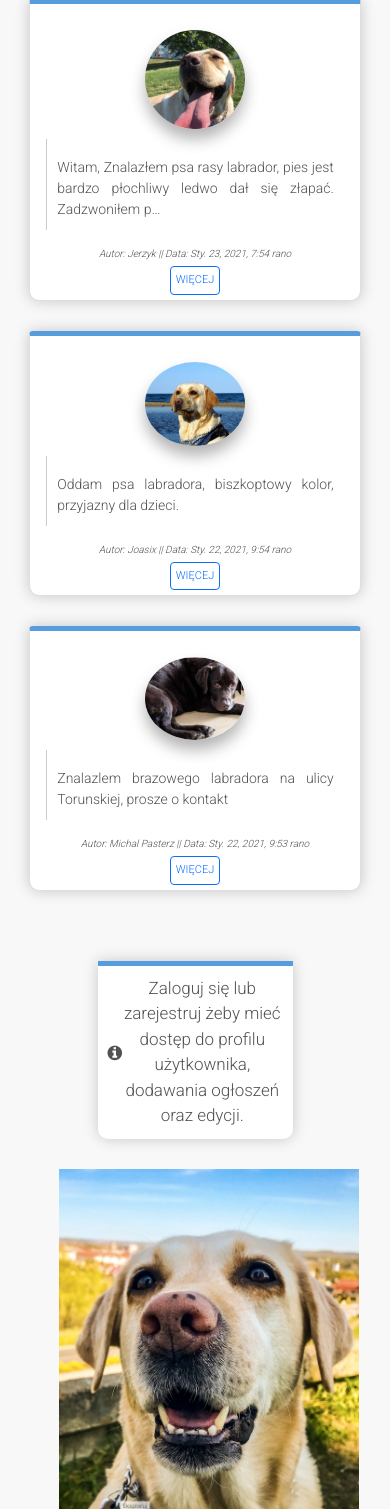
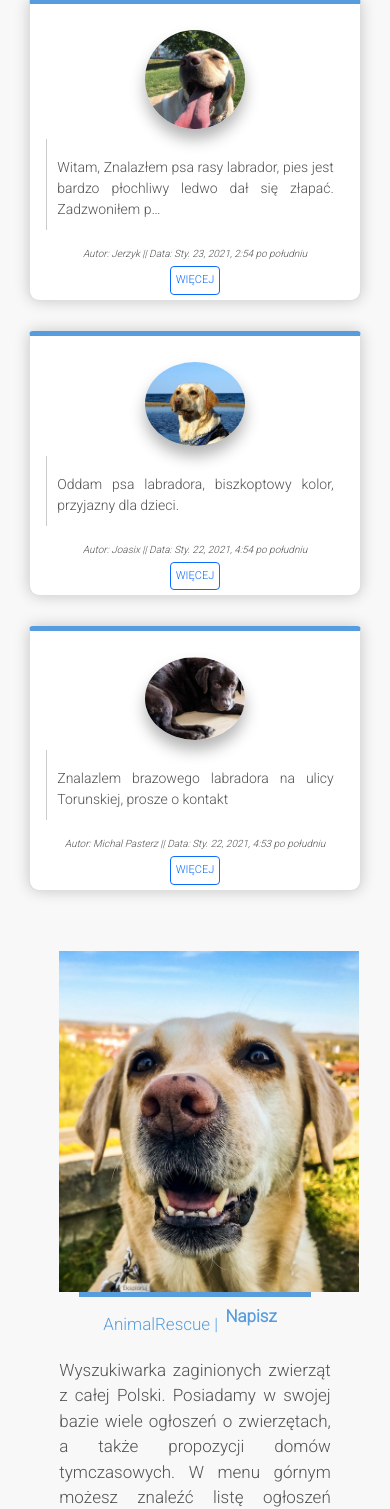
Before and after one commit to tomakordek/AnimalRescue, a Django app: page / in a window 390 px wide. Shown: the part 497-2006 px from the top of the page. Run offline with Django 3.2, Linux system fonts and the light colour scheme; a user stored in the database is signed in; data comes from the database, SQL or seed files in the repository; both versions use the stored data as it was after the commit; some libraries are stand-ins or nearby versions.

Commit message:
Zmiana z panelem

```diff
--- a/TKinz/settings.py
+++ b/TKinz/settings.py
@@ -106,7 +106,7 @@ AUTH_PASSWORD_VALIDATORS = [
 
 LANGUAGE_CODE = 'pl-PL'
 
-#TIME_ZONE = 'europe/Warsaw'
+TIME_ZONE = 'CET'
 
 USE_I18N = True
 
--- a/TKinz/urls.py
+++ b/TKinz/urls.py
@@ -21,6 +21,7 @@ from django.conf import settings
 
 urlpatterns = [
     path('admin/', admin.site.urls),
+    path('admin/', views.adminsite, name='adminsite'),
     path('', views.main, name='index'),
     path('signup/', views.signupuser, name='signupuser'),
     path('logout/', views.logoutuser, name='logoutuser'),
--- a/index/models.py
+++ b/index/models.py
@@ -27,4 +27,4 @@ class ToDo(models.Model):
     Kontakt = models.CharField(max_length=30, blank=True, help_text='<b>* Pole niewymagane</b><br>Numer kontaktowy, mail itp.')
     Akceptacja = models.CharField(max_length=15, choices=ACCEPT_CHOICES, blank=True)
     def __str__(self):
-        return self.user.username
+        return '%s %s %s' % (self.user.username, "Akceptacja:", self.Akceptacja)
--- a/index/static/css/style.css
+++ b/index/static/css/style.css
@@ -143,7 +143,7 @@ border-left: 1px solid rgba(83, 82, 83, 0.3);
 .card-info i
 {
 
-  font-size: 11px;
+  font-size: 12px;
 }
 
 .card-info .btn
@@ -185,7 +185,7 @@ width: 700px;
 #container-right
 {
   width: 250px;
-  height: 500px;
+  height: 400px;
   background-color: white;
   border-top: 5px solid rgb(87, 157, 222);
   box-shadow: 0px 0px 15px 0px rgba(0,0,0,0.20);
@@ -488,20 +488,25 @@ input
 }
 .not-logged-user
 {
-  width: 50%;
+  width: 40%;
   min-height:30px;
   background-color: white;
   border-top: 5px solid rgb(87, 157, 222);
   box-shadow: 0px 0px 15px 0px rgba(0,0,0,0.20);
   display: flex;
-  justify-content: center;
   align-items: center;
   text-align: center;
+  justify-content: center;
   border-bottom-right-radius: 10px;
   border-bottom-left-radius: 10px;
   margin: 0 auto;
   padding: 10px;
   margin-top: 40px;
+}
+.not-logged-user i
+{
+  font-size: 30px;
+  margin-right: 5px;
 }
 
 @media only screen and (max-width: 1112px)
@@ -661,3 +666,20 @@ footer div:nth-of-type(1)
   display: flex;
   align-items: center;
 }
+.not-logged-user
+{
+  width: 85%;
+  min-height:30px;
+  justify-content: center;
+  flex-direction: column;
+  border-bottom-right-radius: 10px;
+  border-bottom-left-radius: 10px;
+  margin: 0 auto;
+  padding: 10px;
+  margin-top: 40px;
+}
+.not-logged-user i
+{
+  font-size: 70px;
+  margin: 0 auto;
+}
--- a/index/templates/index/base.html
+++ b/index/templates/index/base.html
@@ -12,7 +12,6 @@
     <link href="{% static 'css/style.css' %}" rel="stylesheet">
     <link rel="preconnect" href="https://fonts.gstatic.com">
     <link href="https://fonts.googleapis.com/css2?family=Roboto:wght@300&display=swap" rel="stylesheet">
-
     <title>Animal Rescue</title>
   </head>
 <body>
@@ -36,6 +35,11 @@
               <li class="nav-item">
               <a class="nav-link" href="{% url 'UserTodo' %}"><i class="fa fa-user"></i> {{ user.username }}</a>
               </li>
+              {% if user.is_superuser %}
+                <li class="nav-item">
+                <a class="nav-link" href="{% url 'adminsite' %}" style="color:red;"><i class="fa fa-unlock-alt"></i> Panel administracyjny</a>
+                </li>
+              {% endif %}
               <form action="{% url 'logoutuser' %}" method="POST">
               {% csrf_token %}
               <li class="nav-item">
--- a/index/templates/index/index.html
+++ b/index/templates/index/index.html
@@ -36,7 +36,10 @@
 </header>
 
 <main>
-  <div class="not-logged-user"><i class="fa fa-info-circle"></i> Zaloguj się lub zarejestruj żeby mieć dostęp do profilu użytkownika, dodawania ogłoszeń oraz edycji.</div>
+  {% if user.is_authenticated %}
+  {% else %}
+    <div class="not-logged-user"><i class="fa fa-info-circle"></i>Zaloguj się lub zarejestruj żeby mieć dostęp do profilu użytkownika, dodawania ogłoszeń oraz edycji.</div>
+  {% endif %}
 <div id="container">
 
   <div id="container-left">
@@ -81,7 +84,7 @@
     <div>
       <center><i class="fa fa-user"></i> Użytkownik: <b>Zaloguj się</b></center>
       <hr>
-        Zaloguj się, aby pojawiły się tu twój panel.
+        Zaloguj się, aby pojawiły się tu twój panel oraz mieć możliwość dodawania i edytowania swoich ogłoszeń.
       <hr>
     </div>
     {% endif %}
--- a/index/views.py
+++ b/index/views.py
@@ -33,6 +33,9 @@ def main(request):
     return render(request,'index/index.html', {'ToDos':ToDos,'pagecount':pagecount, 'pagecountfound':pagecountfound, 'pagecountsearch':pagecountsearch,
     'pagecountend':pagecountend, 'pagecountothers':pagecountothers})
 
+#panel administracyjny
+def adminsite(request):
+    return render(request,'index/admin/')
 #REJESTRACJA UZYTKOWNIKA
 def signupuser(request):
     if request.method == 'GET':
@@ -60,7 +63,7 @@ def currents(request):
     if search_query:
         TODOS = ToDo.objects.filter(Miasto__icontains=search_query)
     else:
-        TODOS = ToDo.objects.all()
+        TODOS = ToDo.objects.all().order_by('-created')
     paginator = Paginator(TODOS, 3)
     page = request.GET.get('page')
     TODOS = paginator.get_page(page)
```
Also changed, not shown: index/templates/index/base_current.html (+9 -3 lines), index/templates/index/usertodo.html (+4 -3 lines), db.sqlite3.
